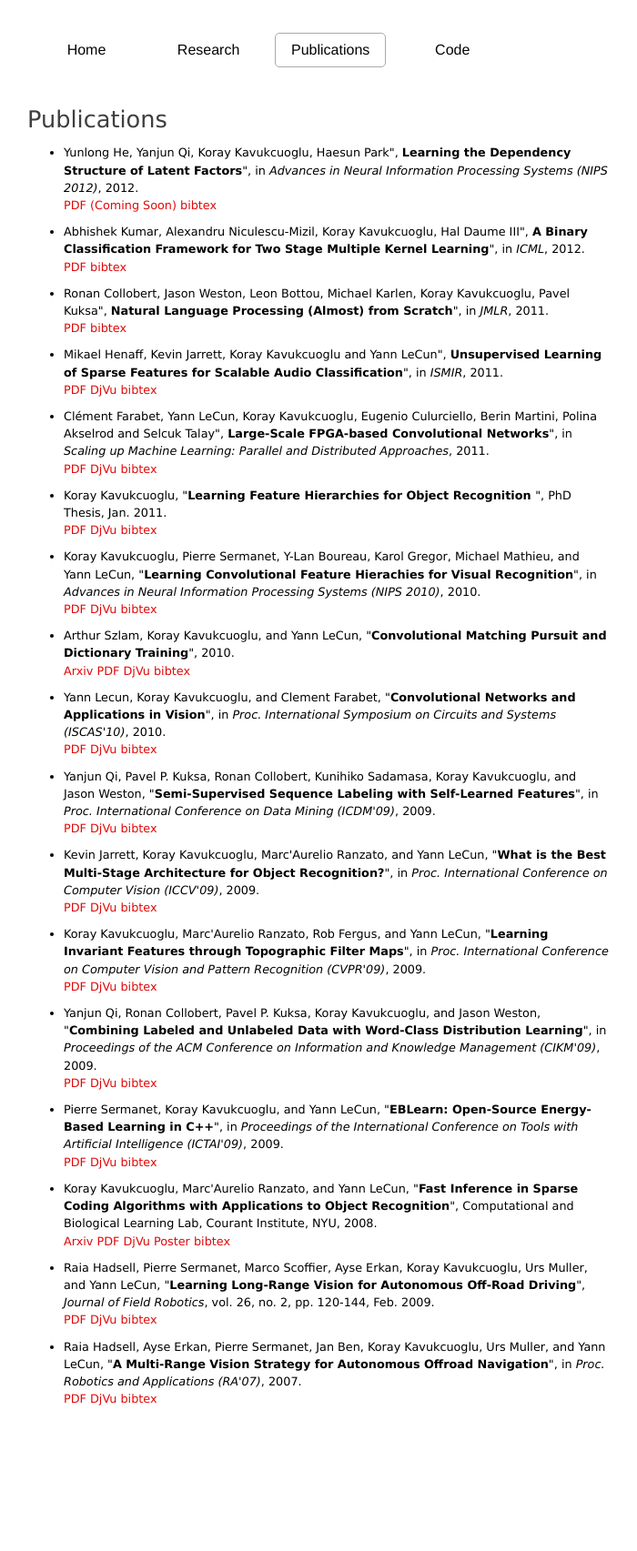
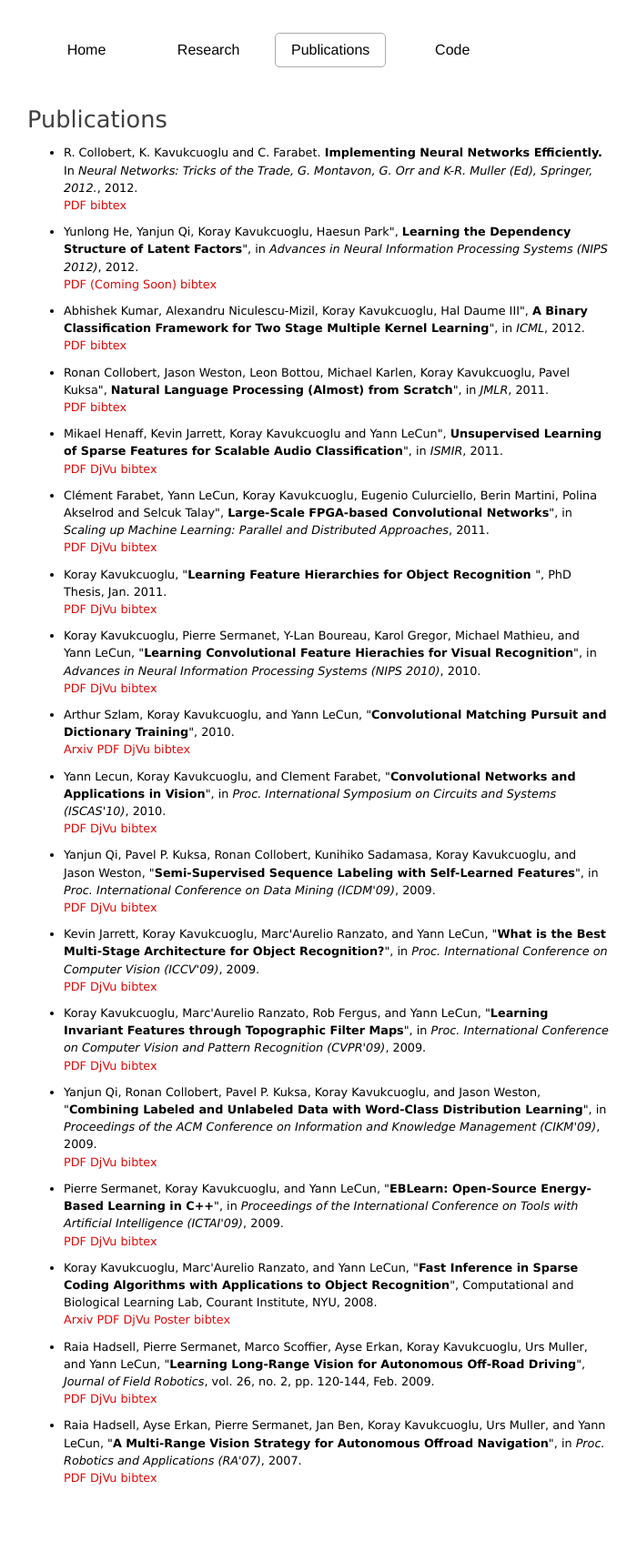
Before and after one commit to koraykv/koraykv.github.com, a Jekyll site: the page built from publications.md, in a window 1280 px wide. Shown: the whole page at 91% size, without its empty margins (290-990 px from the left). Built offline with Jekyll 4.4.1, drawn with Linux system fonts in a browser that asks for light colours; before the commit the page ends 1618 px from its top, so only the background shows below that.

Commit message:
nntricks

```diff
--- a/publications.md
+++ b/publications.md
@@ -8,6 +8,25 @@ id: publications
 
 <div class="bibli">
 <ul>
+
+<li>
+<div id="ronan-nntricks-2012">R. Collobert, K. Kavukcuoglu and C. Farabet. <B>Implementing Neural Networks Efficiently.</B> In <EM>Neural Networks: Tricks of the Trade, G. Montavon, G. Orr and K-R. Muller (Ed), Springer, 2012.</EM>, 2012.
+
+<br>
+<a href="http://cs.nyu.edu/~koray/publis/ronan-nntricks-2012.pdf">PDF</a>
+<a href="#" onclick="toggle_visibility('bib-collobert-torch-2012');return false;">bibtex</a>
+</div>
+<div class="bibtex" id="bib-collobert-torch-2012" >
+<pre><code>@incollection{collobert-torch-2012,
+  title = {Implementing Neural Networks Efficiently},
+  author = {R. Collobert and K. Kavukcuoglu and C. Farabet},
+  booktitle = {Neural Networks: Tricks of the Trade},
+  publisher = {Springer},
+  editor = {G. Montavon and G. Orr and K-R. Muller},
+  year = {2012}
+}
+</code></pre></div>
+</li>
 
 <li>
 <div id="yunlong-nips-12">Yunlong He, Yanjun Qi, Koray Kavukcuoglu, Haesun Park", <B>Learning the Dependency Structure of Latent Factors</B>", in <EM>Advances in Neural Information Processing Systems (NIPS 2012)</EM>, 2012.
```
